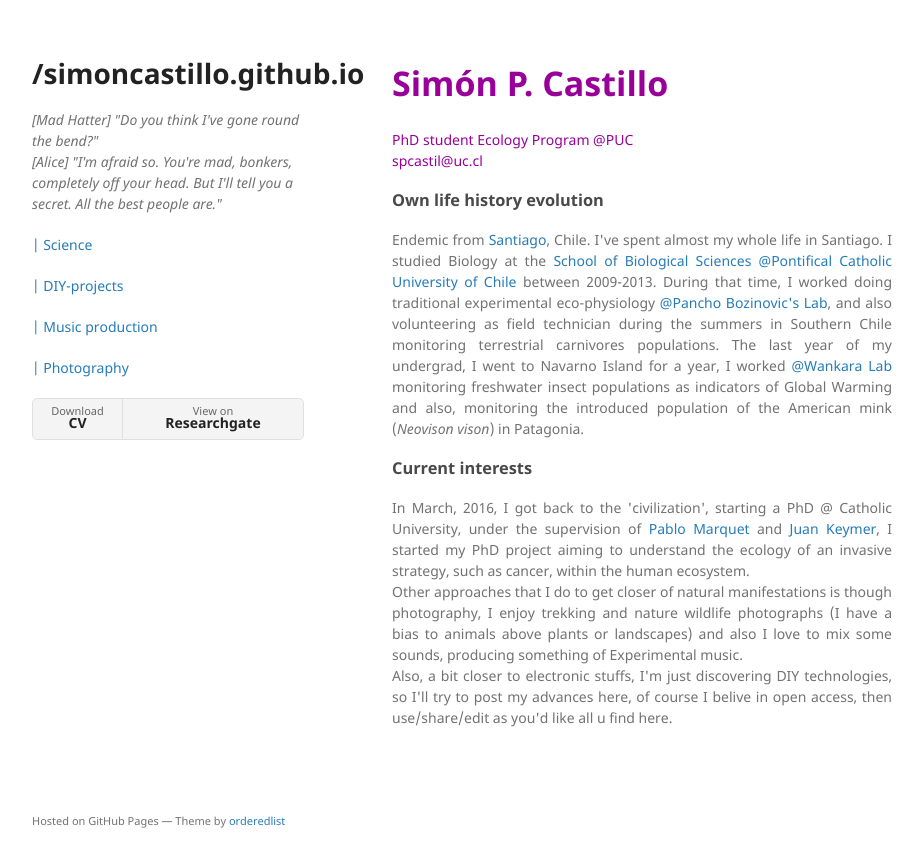
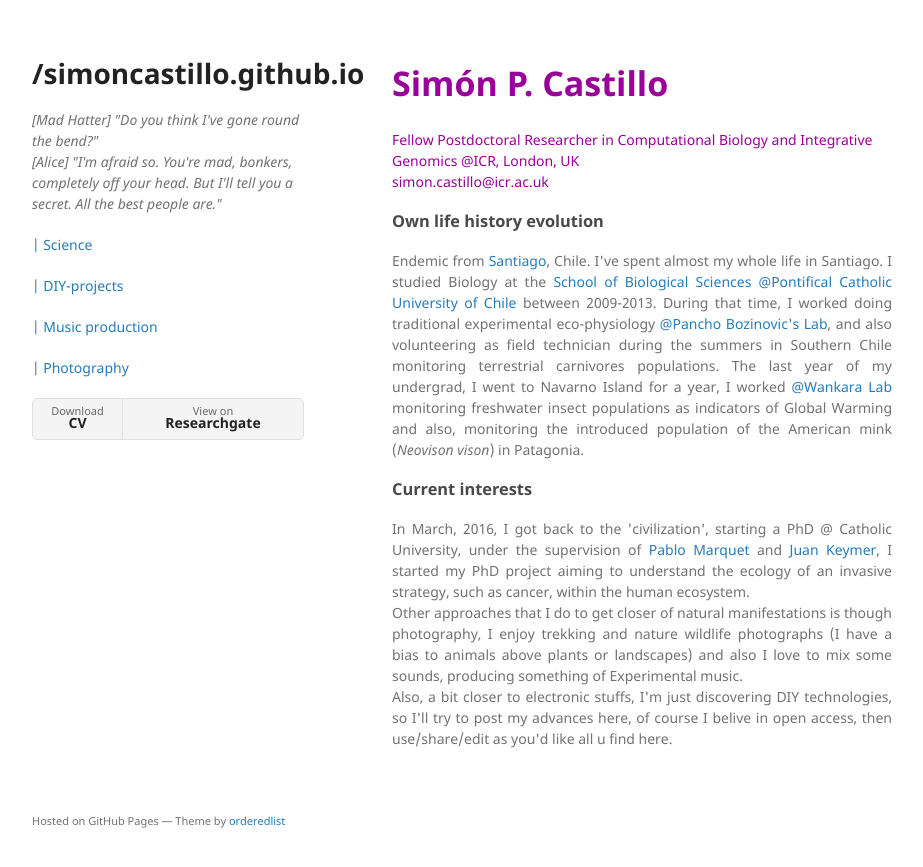
Before and after one commit to simonpcastillo/simonpcastillo.github.io, a Jekyll site: the page built from index.md, in a window 1280 px wide. Shown: the top 867 px of the page, without its empty margins (178-1101 px from the left). Built offline with Jekyll 4.4.1, drawn with Linux system fonts in a browser that asks for light colours; our own code applies the rules of GitHub Pages for plain Markdown files.

Commit message:
Update index.md

```diff
--- a/index.md
+++ b/index.md
@@ -1,5 +1,5 @@
 <p style="color:#990099;font-size:34px;"> <b>Simón P. Castillo</b></p>
-<p style="color:#990099"> PhD student Ecology Program @PUC <br>spcastil@uc.cl</p>
+<p style="color:#990099"> Fellow Postdoctoral Researcher in Computational Biology and Integrative Genomics @ICR, London, UK <br>simon.castillo@icr.ac.uk</p>
 
 ### Own life history evolution
 <p align="justify">
```
